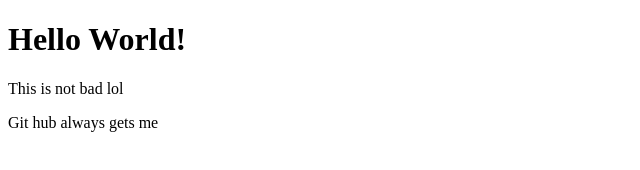
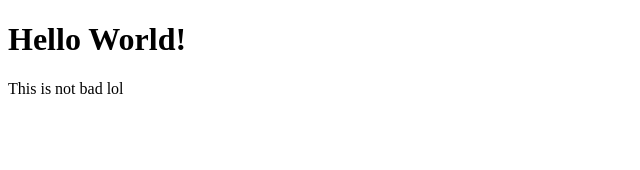
Before and after one commit to ma867/APIGroup4, a plain HTML site: page index.html in a window 1280 px wide. Shown: the whole page, without its empty margins (0-640 px from the left). Drawn offline with Linux system fonts and the light colour scheme.

Commit message:
html done

```diff
--- a/index.html
+++ b/index.html
@@ -9,6 +9,6 @@
 <body>
     <h1>Hello World!</h1>
     <p> This is not bad lol</p>
-    <p>Git hub always gets me</p>
+
 </body>
 </html>
```
